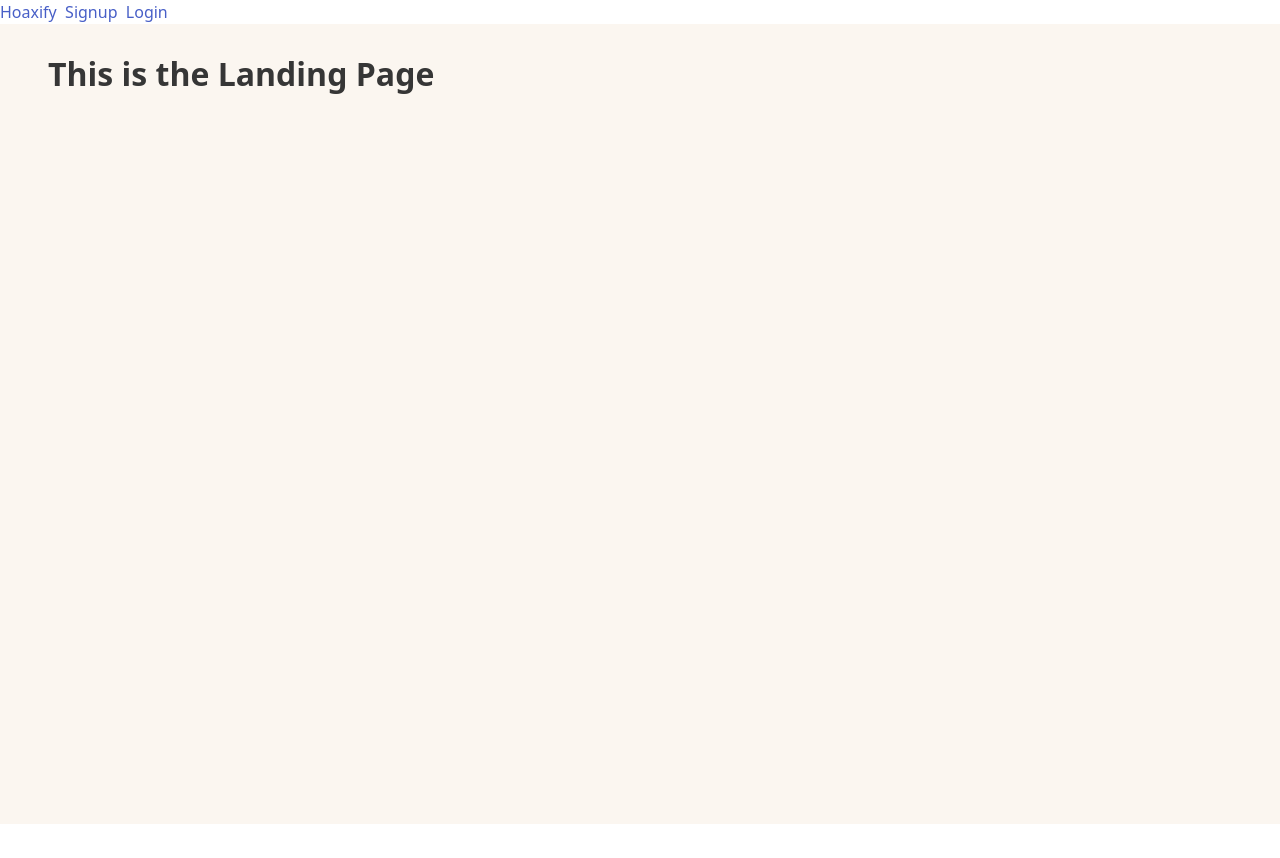
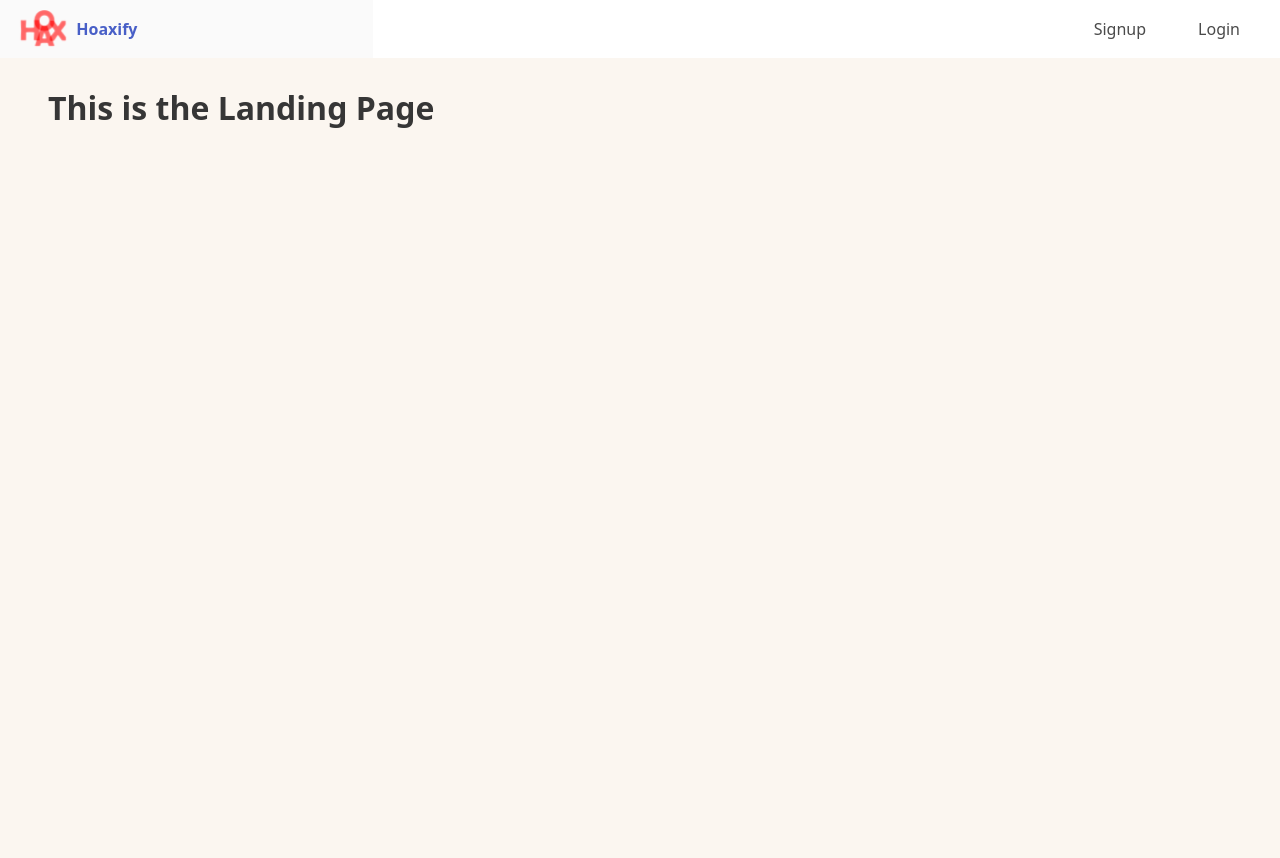
Before and after one commit to Mt-Lampert/tdd-react, a React (Create React App) app: page / in a window 1280 px wide. Before the commit the page ends 824 px from the top, so only its background shows below. Built offline with nearby package versions, Linux system fonts and the light colour scheme.

Commit message:
w: formatting Navbar

```diff
--- a/src/components/Navbar.jsx
+++ b/src/components/Navbar.jsx
@@ -1,16 +1,28 @@
-
-export default function Navbar({updateEndpoint}) {
-
+export default function Navbar({ updateEndpoint }) {
   function linkHandler(e) {
     e.preventDefault();
-    updateEndpoint(e.target.attributes.href.value)
+    updateEndpoint(e.currentTarget.attributes.href.value);
   }
 
   return (
-    <div>
-      <a href="/" title="Home" onClick={linkHandler}>Hoaxify</a> &nbsp;
-      <a href="/signup" onClick={linkHandler} >Signup</a> &nbsp;
-      <a href="/login" onClick={linkHandler}>Login</a>
-    </div>
-  )
-};
+    <nav className="navbar">
+      <div className="navbar-brand">
+        <a href="/" className="navbar-link" title="Home" onClick={linkHandler}>
+          <img src="/hoaxify.png" alt="Logo" width="20%"/>
+          <b>Hoaxify</b>
+        </a>
+      </div>
+      <div className="navbar-menu">
+        <div className="navbar-end">
+          <a href="/signup" className="navbar-link" onClick={linkHandler}>
+            Signup
+          </a>
+
+          <a href="/login" className="navbar-link" onClick={linkHandler}>
+            Login
+          </a>
+        </div>
+      </div>
+    </nav>
+  );
+}
```
Also changed, not shown: public/hoaxify.png (added).
